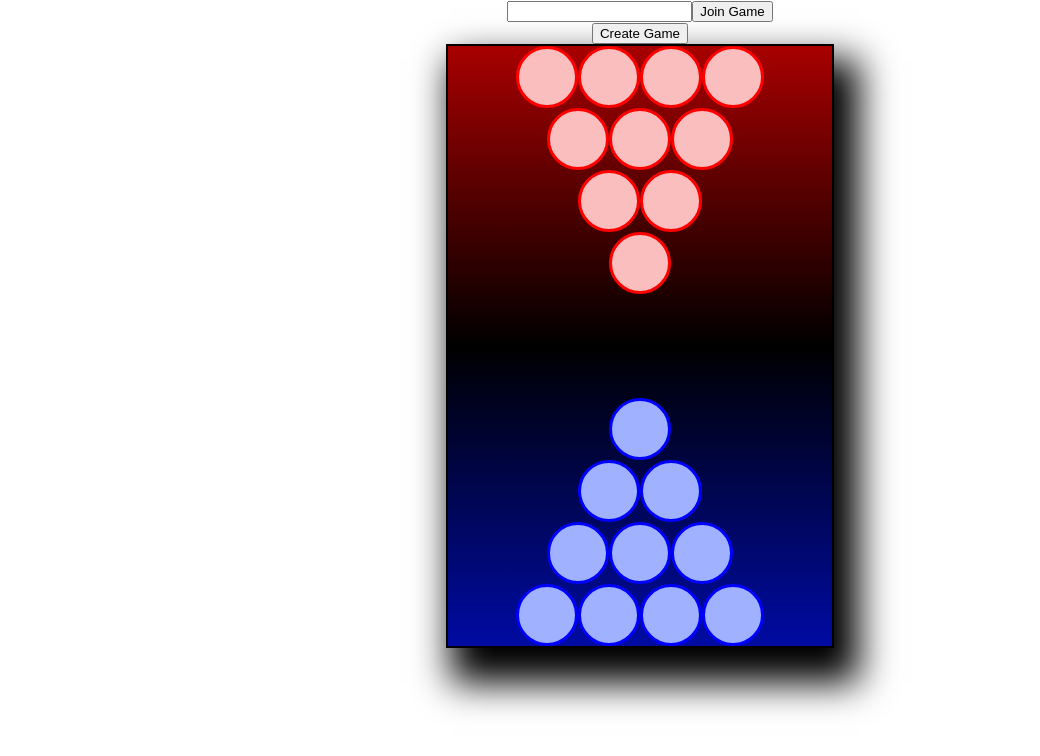
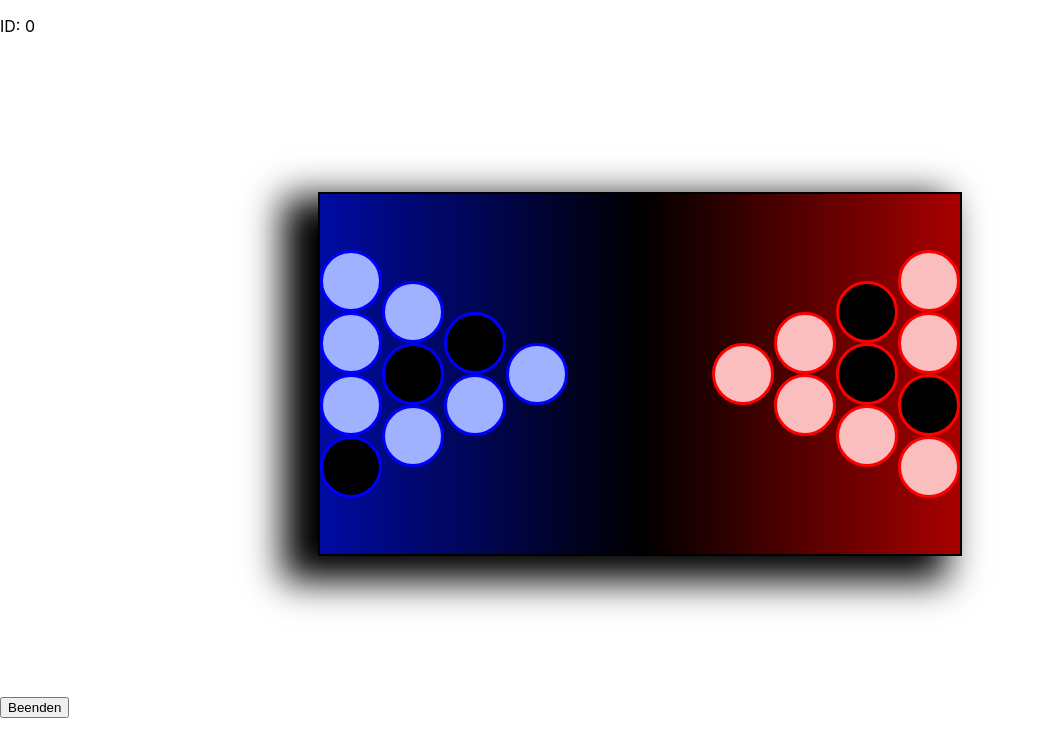
Before and after one commit to cyberlytics/BeerPong, a React (Create React App) app in the folder sys-src/frontend/beerpongo-react/: page /game/0 in a window 1280 px wide. Shown: the top 756 px of the page, without its empty margins (0-1040 px from the left). Built offline with nearby package versions, Linux system fonts and the light colour scheme.

Commit message:
Added logic for parsing the state of the game.
Added Routes -> MenuPage and GamePage
Rotated field 90 degrees
Marked cups are now no longer clickable and have another background
Added onClick for the cups

```diff
--- a/sys-src/frontend/beerpongo-react/package.json
+++ b/sys-src/frontend/beerpongo-react/package.json
@@ -9,6 +9,7 @@
     "react": "^18.1.0",
     "react-dom": "^18.1.0",
     "react-scripts": "5.0.1",
+    "react-router-dom": "^6.3.0",
     "web-vitals": "^2.1.4"
   },
   "scripts": {
--- a/sys-src/frontend/beerpongo-react/src/App.js
+++ b/sys-src/frontend/beerpongo-react/src/App.js
@@ -1,13 +1,17 @@
 import './App.css';
 import GameMenu from './components/GameMenu';
-import Field from './components/Field';
+import GamePage from "./components/GamePage";
+import {Route, Routes} from "react-router-dom";
+
 
 function App() {
   return (
-    <div className="App">
-      <GameMenu></GameMenu>
-        <Field></Field>
-    </div>
+      <Routes>
+          <Route exact path='/' element={<GameMenu/>}>
+          </Route>
+          <Route exact path='/game/:id' element={<GamePage/>}>
+          </Route>
+      </Routes>
   );
 }
 
--- a/sys-src/frontend/beerpongo-react/src/components/Field.js
+++ b/sys-src/frontend/beerpongo-react/src/components/Field.js
@@ -1,46 +1,66 @@
 import "../styles/Field.css"
 
-function Field() {
+function Field(props) {
     return (
         <div className="desk">
             <div className="cup-grid">
                 <div className="cup-grid-row">
-                    <div className="cup1" onClick="TODO"></div>
-                    <div className="cup1" onClick="TODO"></div>
-                    <div className="cup1"onClick="TODO"></div>
-                    <div className="cup1"onClick="TODO"></div>
+                    <div className={props.dictVal["p1_0_className"]}
+                         onClick={props.dictVal["p1_0_OnClick"]}></div>
+                    <div className={props.dictVal["p1_1_className"]}
+                         onClick={props.dictVal["p1_1_OnClick"]}></div>
+                    <div className={props.dictVal["p1_2_className"]}
+                         onClick={props.dictVal["p1_2_OnClick"]}></div>
+                    <div className={props.dictVal["p1_3_className"]}
+                         onClick={props.dictVal["p1_3_OnClick"]}></div>
                 </div>
                 <div className="cup-grid-row">
-                    <div className="cup1"onClick="TODO"></div>
-                    <div className="cup1"onClick="TODO"></div>
-                    <div className="cup1"onClick="TODO"></div>
+                    <div className={props.dictVal["p1_4_className"]}
+                         onClick={props.dictVal["p1_4_OnClick"]}></div>
+                    <div className={props.dictVal["p1_5_className"]}
+                         onClick={props.dictVal["p1_5_OnClick"]}></div>
+                    <div className={props.dictVal["p1_6_className"]}
+                         onClick={props.dictVal["p1_6_OnClick"]}></div>
                 </div>
                 <div className="cup-grid-row">
-                    <div className="cup1"onClick="TODO"></div>
-                    <div className="cup1"onClick="TODO"></div>
+                    <div className={props.dictVal["p1_7_className"]}
+                         onClick={props.dictVal["p1_7_OnClick"]}></div>
+                    <div className={props.dictVal["p1_8_className"]}
+                         onClick={props.dictVal["p1_8_OnClick"]}></div>
                 </div>
                 <div className="cup-grid-row">
-                    <div className="cup1"onClick="TODO"></div>
+                    <div className={props.dictVal["p1_9_className"]}
+                         onClick={props.dictVal["p1_9_OnClick"]}></div>
                 </div>
             </div>
             <div className="cup-grid cup-grid-reverse">
                 <div className="cup-grid-row">
-                    <div className="cup2"onClick="TODO"></div>
-                    <div className="cup2"onClick="TODO"></div>
-                    <div className="cup2"onClick="TODO"></div>
-                    <div className="cup2"onClick="TODO"></div>
+                    <div className={props.dictVal["p2_0_className"]}
+                         onClick={props.dictVal["p2_0_OnClick"]}></div>
+                    <div className={props.dictVal["p2_1_className"]}
+                         onClick={props.dictVal["p2_1_OnClick"]}></div>
+                    <div className={props.dictVal["p2_2_className"]}
+                         onClick={props.dictVal["p2_2_OnClick"]}></div>
+                    <div className={props.dictVal["p2_3_className"]}
+                         onClick={props.dictVal["p2_3_OnClick"]}></div>
                 </div>
                 <div className="cup-grid-row">
-                    <div className="cup2"onClick="TODO"></div>
-                    <div className="cup2"onClick="TODO"></div>
-                    <div className="cup2"onClick="TODO"></div>
+                    <div className={props.dictVal["p2_4_className"]}
+                         onClick={props.dictVal["p2_4_OnClick"]}></div>
+                    <div className={props.dictVal["p2_5_className"]}
+                         onClick={props.dictVal["p2_5_OnClick"]}></div>
+                    <div className={props.dictVal["p2_6_className"]}
+                         onClick={props.dictVal["p2_6_OnClick"]}></div>
                 </div>
                 <div className="cup-grid-row">
-                    <div className="cup2"onClick="TODO"></div>
-                    <div className="cup2"onClick="TODO"></div>
+                    <div className={props.dictVal["p2_7_className"]}
+                         onClick={props.dictVal["p2_7_OnClick"]}></div>
+                    <div className={props.dictVal["p2_8_className"]}
+                         onClick={props.dictVal["p2_8_OnClick"]}></div>
                 </div>
                 <div className="cup-grid-row">
-                    <div className="cup2"onClick="TODO"></div>
+                    <div className={props.dictVal["p2_9_className"]}
+                         onClick={props.dictVal["p2_9_OnClick"]}></div>
                 </div>
             </div>
         </div>
--- a/sys-src/frontend/beerpongo-react/src/components/GameMenu.js
+++ b/sys-src/frontend/beerpongo-react/src/components/GameMenu.js
@@ -6,10 +6,11 @@ function GameMenu() {
         <div>
             <div>
                 <input type="text" name="gameid"></input>
-                <button onClick={GameConnectionController.tryJoiningGame}>Join Game</button>
+                {/* TODO: We need to pass the input of 'gameid' to the function */}
+                <button onClick={() => {GameConnectionController.tryJoiningGame(123)}}>Join Game</button>
             </div>
             <div>
-                <button onClick={GameConnectionController.tryCreatingGame}>Create Game</button>
+                <button onClick={() => {GameConnectionController.tryCreatingGame()}}>Create Game</button>
             </div>
         </div>
      );
--- /dev/null
+++ b/sys-src/frontend/beerpongo-react/src/components/GamePage.js
@@ -0,0 +1,111 @@
+import { GameConnectionController } from "../model/GameConnectionController";
+import {useParams} from "react-router-dom";
+import Field from "./Field";
+
+//missing CSS
+function GamePage() {
+
+    const {id} = useParams();
+    let gameString = GameConnectionController.tryGettingGame(id).split(',');
+
+    // Build up the default dictionary
+    let dict = {
+        // Classnames
+        "p1_0_className": "cup1_unselected",
+        "p1_1_className": "cup1_unselected",
+        "p1_2_className": "cup1_unselected",
+        "p1_3_className": "cup1_unselected",
+        "p1_4_className": "cup1_unselected",
+        "p1_5_className": "cup1_unselected",
+        "p1_6_className": "cup1_unselected",
+        "p1_7_className": "cup1_unselected",
+        "p1_8_className": "cup1_unselected",
+        "p1_9_className": "cup1_unselected",
+        "p2_0_className": "cup2_unselected",
+        "p2_1_className": "cup2_unselected",
+        "p2_2_className": "cup2_unselected",
+        "p2_3_className": "cup2_unselected",
+        "p2_4_className": "cup2_unselected",
+        "p2_5_className": "cup2_unselected",
+        "p2_6_className": "cup2_unselected",
+        "p2_7_className": "cup2_unselected",
+        "p2_8_className": "cup2_unselected",
+        "p2_9_className": "cup2_unselected",
+        // On-Click-Handlers
+        // TODO: We need to get the real player-ID's here
+        "p1_0_OnClick": function (){GameConnectionController.tryUpdateGame(id, 1, 0)},
+        "p1_1_OnClick": function (){GameConnectionController.tryUpdateGame(id, 1, 1)},
+        "p1_2_OnClick": function (){GameConnectionController.tryUpdateGame(id, 1, 2)},
+        "p1_3_OnClick": function (){GameConnectionController.tryUpdateGame(id, 1, 3)},
+        "p1_4_OnClick": function (){GameConnectionController.tryUpdateGame(id, 1, 4)},
+        "p1_5_OnClick": function (){GameConnectionController.tryUpdateGame(id, 1, 5)},
+        "p1_6_OnClick": function (){GameConnectionController.tryUpdateGame(id, 1, 6)},
+        "p1_7_OnClick": function (){GameConnectionController.tryUpdateGame(id, 1, 7)},
+        "p1_8_OnClick": function (){GameConnectionController.tryUpdateGame(id, 1, 8)},
+        "p1_9_OnClick": function (){GameConnectionController.tryUpdateGame(id, 1, 9)},
+        "p2_0_OnClick": function (){GameConnectionController.tryUpdateGame(id, 2, 0)},
+        "p2_1_OnClick": function (){GameConnectionController.tryUpdateGame(id, 2, 1)},
+        "p2_2_OnClick": function (){GameConnectionController.tryUpdateGame(id, 2, 2)},
+        "p2_3_OnClick": function (){GameConnectionController.tryUpdateGame(id, 2, 3)},
+        "p2_4_OnClick": function (){GameConnectionController.tryUpdateGame(id, 2, 4)},
+        "p2_5_OnClick": function (){GameConnectionController.tryUpdateGame(id, 2, 5)},
+        "p2_6_OnClick": function (){GameConnectionController.tryUpdateGame(id, 2, 6)},
+        "p2_7_OnClick": function (){GameConnectionController.tryUpdateGame(id, 2, 7)},
+        "p2_8_OnClick": function (){GameConnectionController.tryUpdateGame(id, 2, 8)},
+        "p2_9_OnClick": function (){GameConnectionController.tryUpdateGame(id, 2, 9)}
+    }
+
+    // parse the game-string and set the className for the already hit cups to selected and remove the on-click
+    for(const element of gameString){
+        let turn = element.split(':');
+        if(turn.length === 2){
+            let id = turn[0];
+            let pos = turn[1];
+            if(pos.length === 2 && pos[1] === "X" && !isNaN(parseInt(pos[0], 10))) {
+                // TODO: later we need to decided here, which side the player with the current id id
+                let cupName;
+                let newClassName;
+                if (id === "1") {
+                    // now we can build the name of the cup in the field
+                    cupName = "p1_" + pos[0];
+                    newClassName = "cup1_selected";
+                } else if (id === "2") {
+                    cupName = "p2_" + pos[0];
+                    newClassName = "cup2_selected";
+                }else{
+                    // invalid format
+                    alert("Error during parsing the game!");
+                    return <div>
+                        <p>Error!</p>
+                    </div>
+                }
+                dict[cupName.concat("_className")] = newClassName;
+                dict[cupName.concat("_OnClick")] = null;
+            }else{
+                // invalid format
+                alert("Error during parsing the game!");
+                return <div>
+                    <p>Error!</p>
+                </div>
+            }
+        }else{
+            // invalid format
+            alert("Error during parsing the game!");
+            return <div>
+                <p>Error!</p>
+            </div>
+        }
+    }
+    let document = (
+        <div>
+            <p>ID: {id}</p>
+            <Field dictVal={dict}/>
+            <button onClick={() => {GameConnectionController.tryQuitGame(id)}}>Beenden</button>
+        </div>
+    );
+    return (
+        document
+    );
+}
+
+export default GamePage;
--- a/sys-src/frontend/beerpongo-react/src/index.js
+++ b/sys-src/frontend/beerpongo-react/src/index.js
@@ -1,14 +1,17 @@
 import React from 'react';
 import ReactDOM from 'react-dom/client';
+import {BrowserRouter} from "react-router-dom";
 import './index.css';
 import App from './App';
 import reportWebVitals from './reportWebVitals';
 
 const root = ReactDOM.createRoot(document.getElementById('root'));
 root.render(
-  <React.StrictMode>
-    <App />
-  </React.StrictMode>
+    <BrowserRouter>
+        <React.StrictMode>
+            <App />
+        </React.StrictMode>
+    </BrowserRouter>
 );
 
 // If you want to start measuring performance in your app, pass a function
--- a/sys-src/frontend/beerpongo-react/src/model/GameConnectionController.js
+++ b/sys-src/frontend/beerpongo-react/src/model/GameConnectionController.js
@@ -1,15 +1,32 @@
 export class GameConnectionController{
 
 
-    static tryJoiningGame(){
+    static tryJoiningGame(id){
 
-        throw("Not implemented!");
-
+        throw new Error("Not implemented!");
     }
 
     static tryCreatingGame(){
 
-        throw("Not implemented!");
+        throw new Error("Not implemented!");
+    }
+
+    static tryGettingGame(id){
+        // TODO: Replace with real implementation
+        console.log("Called tryGettingGame");
+        return "2:3X,1:5X,1:2X,1:4X,2:7X,2:5X";
+        // throw new Error("Not implemented!");
+    }
+
+    static tryUpdateGame(id, playerId, cupNr){
+        // TODO: Replace with real implementation
+        console.log("Called tryUpdateGame");
+        // throw new Error("Not implemented!");
+    }
+
+    static tryQuitGame(id){
+        console.log("Called tryQuitGame");
+        // throw new Error("Not implemented!");
     }
 
 }
--- a/sys-src/frontend/beerpongo-react/src/styles/Field.css
+++ b/sys-src/frontend/beerpongo-react/src/styles/Field.css
@@ -4,13 +4,12 @@
     background: -webkit-linear-gradient(top, #A80000 0%, #000000 50%, #000BA3 100%);
     background: linear-gradient(to bottom, #A80000 0%, #000000 50%, #000BA3 100%);
     border: 2px solid black;
-    width: 30%;
-    height: 75vh;
-    align-items: center;
-    justify-content: center;
+    width: 45vh;
+    height: 80vh;
     margin: auto;
     -webkit-box-shadow: 15px 25px 35px 10px #000000;
     box-shadow: 15px 25px 35px 10px #000000;
+    transform: rotate(90deg);
 }
 
 .cup-grid {
@@ -28,19 +27,27 @@
     justify-content: center;
 }
 
-.cup1 {
+.cup1_unselected {
     border: 3px solid red;
     background-color: #fbbebe;
     width: 7vh;
     height: 7vh;
     border-radius: 50%;
 }
-.cup1:hover {
+.cup1_unselected:hover {
     border: 3px solid #fbbebe;
     background-color: red;
 }
 
-.cup2 {
+.cup1_selected{
+    border: 3px solid red;
+    background-color: #000000;
+    width: 7vh;
+    height: 7vh;
+    border-radius: 50%;
+}
+
+.cup2_unselected {
     border: 3px solid blue;
     background-color: #a0b1ff;
     width: 7vh;
@@ -48,7 +55,15 @@
     border-radius: 50%;
 }
 
-.cup2:hover {
+.cup2_unselected:hover {
     border: 3px solid #a0b1ff;
     background-color: blue;
 }
+
+.cup2_selected{
+    border: 3px solid blue;
+    background-color: #000000;
+    width: 7vh;
+    height: 7vh;
+    border-radius: 50%;
+}
```
